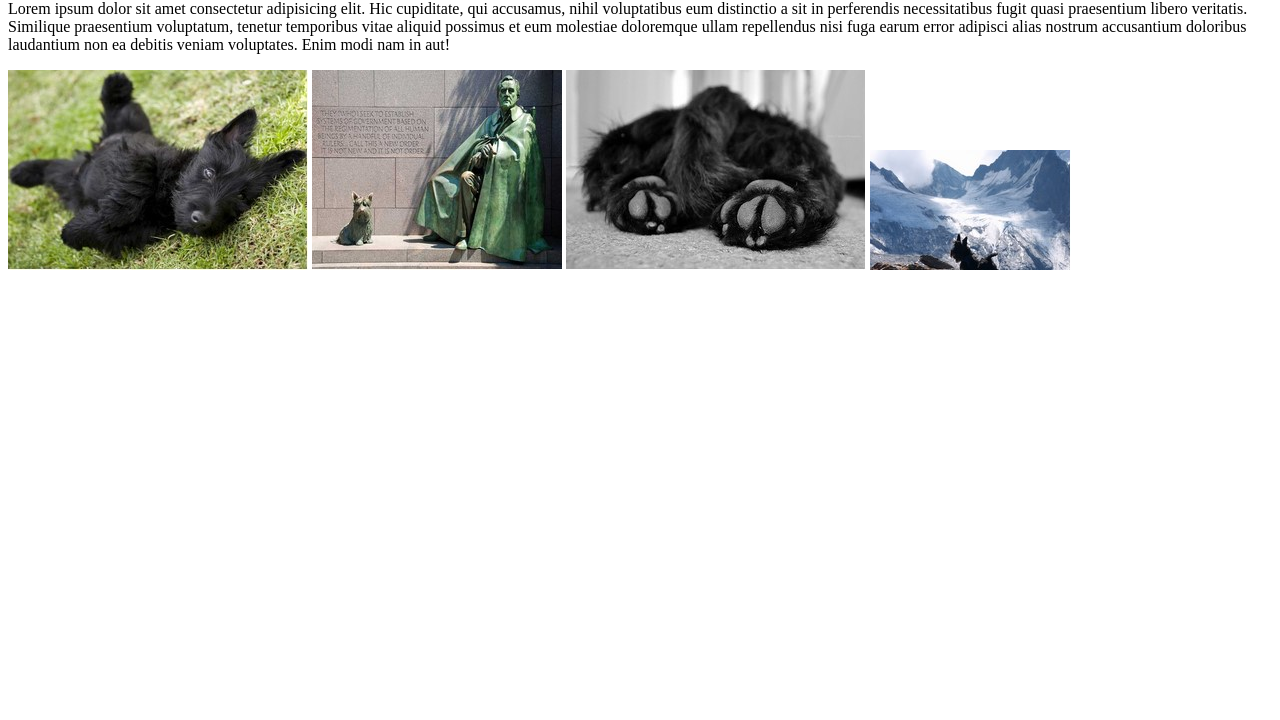
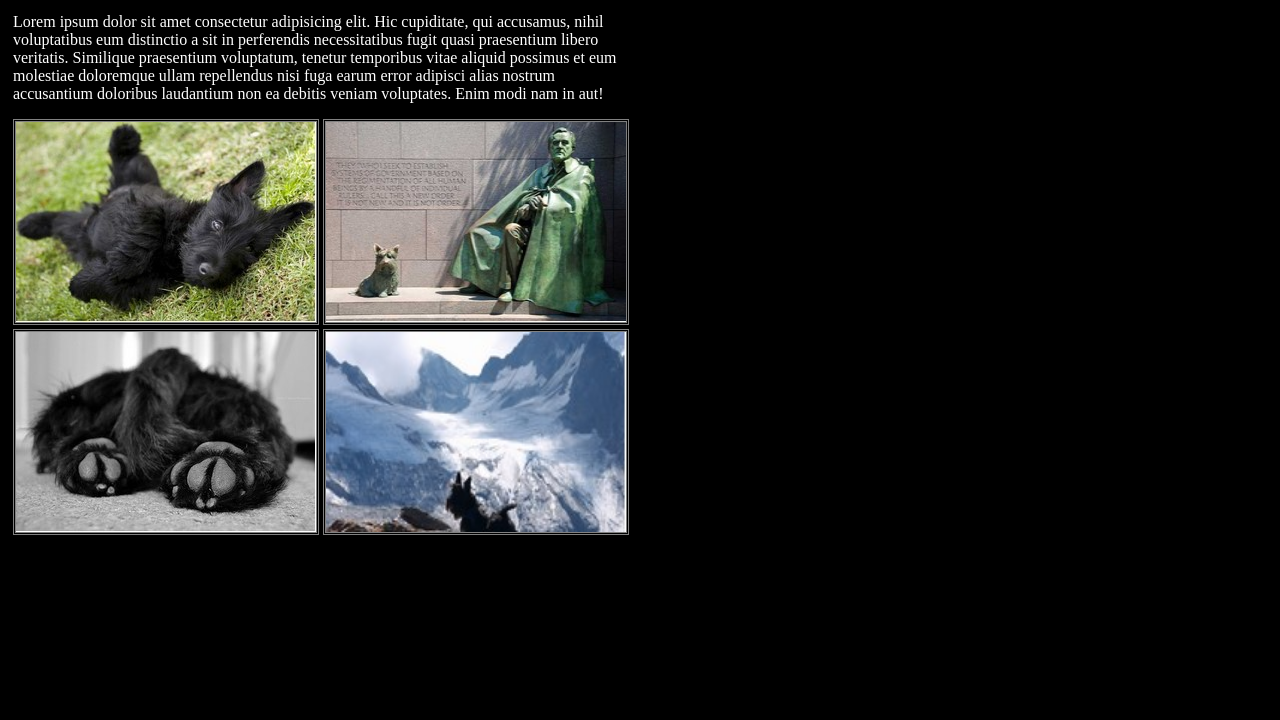
Before and after one commit to AlexUrtubia/branching_merging, a plain HTML site: page index.html in a window 1280 px wide. Shown: the part 80-800 px from the top of the page. Drawn offline with Linux system fonts and the light colour scheme.

Commit message:
Se modifica el archivo css

```diff
--- a/index.html
+++ b/index.html
@@ -4,6 +4,7 @@
     <meta charset="UTF-8">
     <meta http-equiv="X-UA-Compatible" content="IE=edge">
     <meta name="viewport" content="width=device-width, initial-scale=1.0">
+    <link rel="stylesheet" href="style.css">
     <title>Document</title>
 </head>
 <body>
--- /dev/null
+++ b/style.css
@@ -0,0 +1,11 @@
+body{
+    background-color: black;
+    color: white;
+    width: 620px;
+    padding: 5px;
+}
+img{
+    width: 300px;
+    height: 200px;
+    border: gray double 3px;
+}
```
